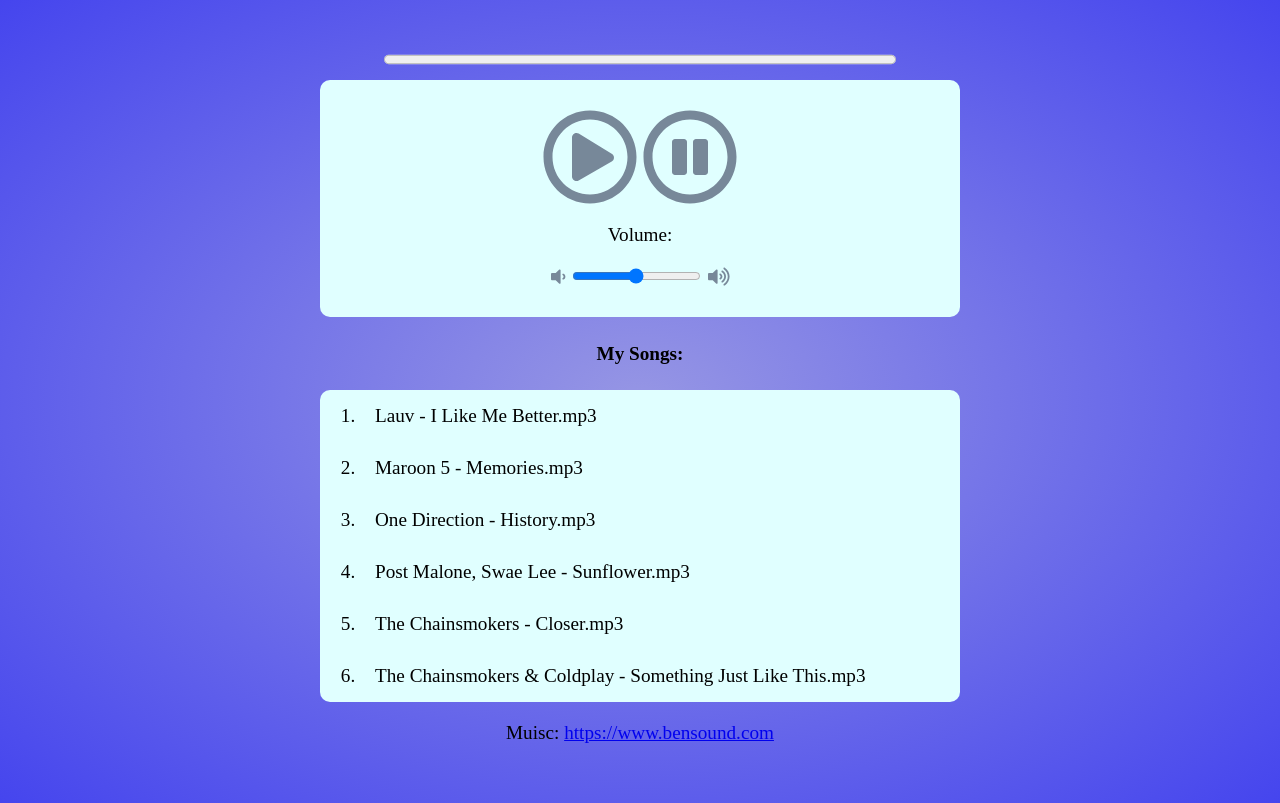
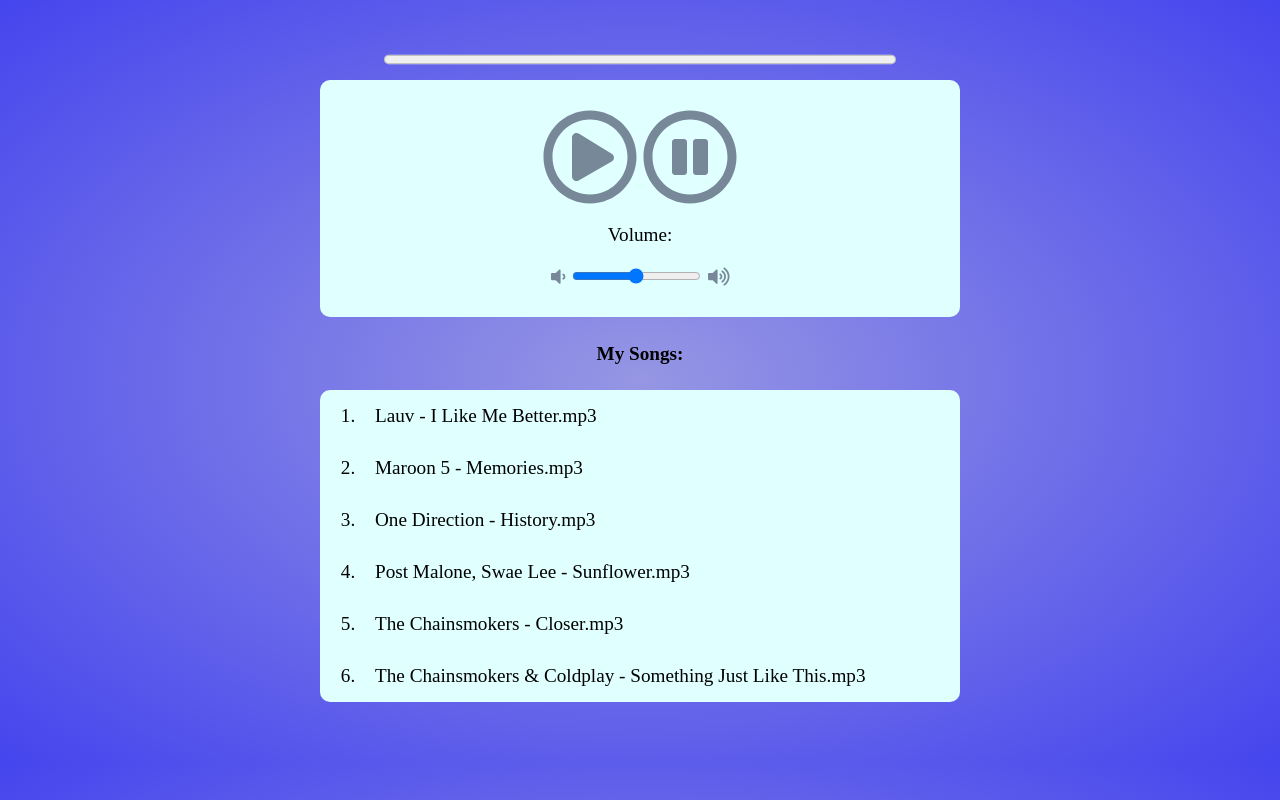
Before and after one commit to akshetti14/Music-Player, a plain HTML site: page index.html in a window 1280 px wide. Drawn offline with Linux system fonts and the light colour scheme.

Commit message:
Update index.html

```diff
--- a/index.html
+++ b/index.html
@@ -27,7 +27,7 @@
 
     </div>
 
-    <p>Muisc: <a href="https://www.bensound.com">https://www.bensound.com</a></p>
+<!--     <p>Muisc: <a href="https://www.bensound.com">https://www.bensound.com</a></p> -->
     <script src="app.js">
 
     </script>
```
